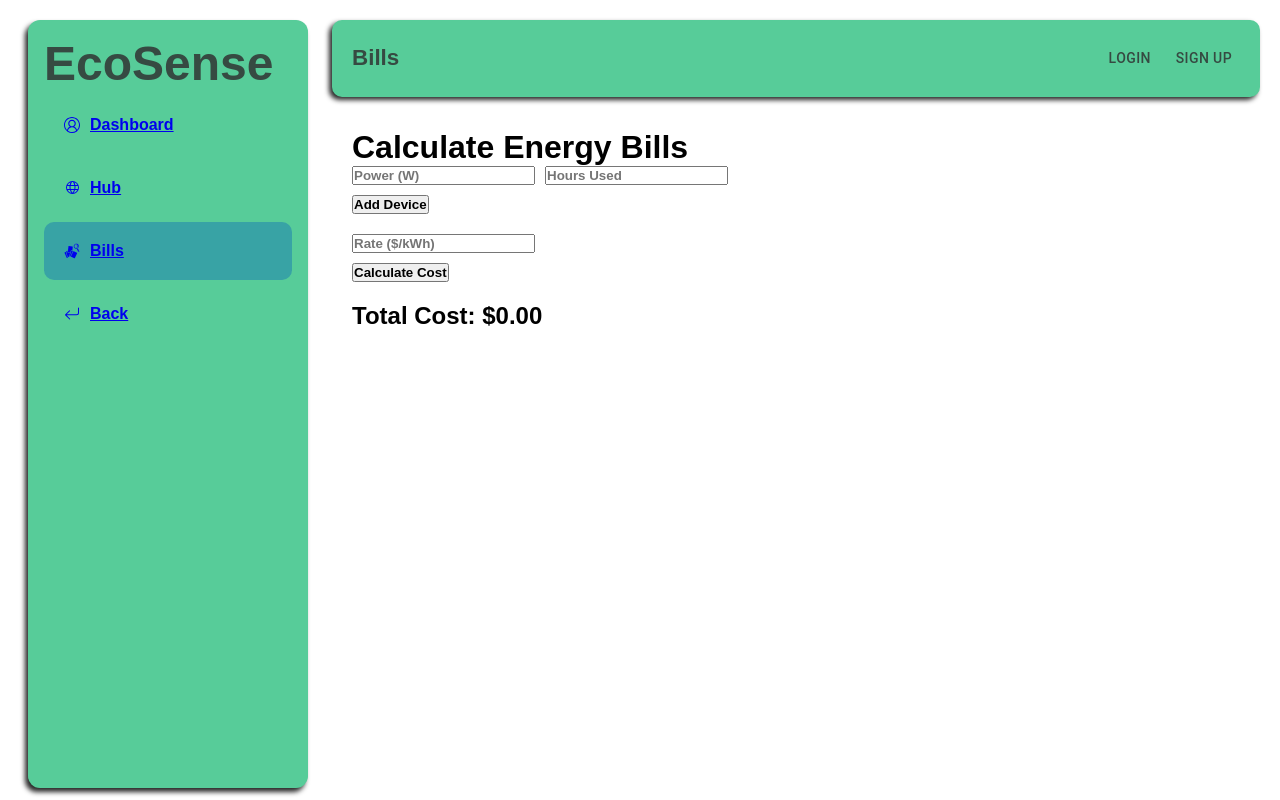
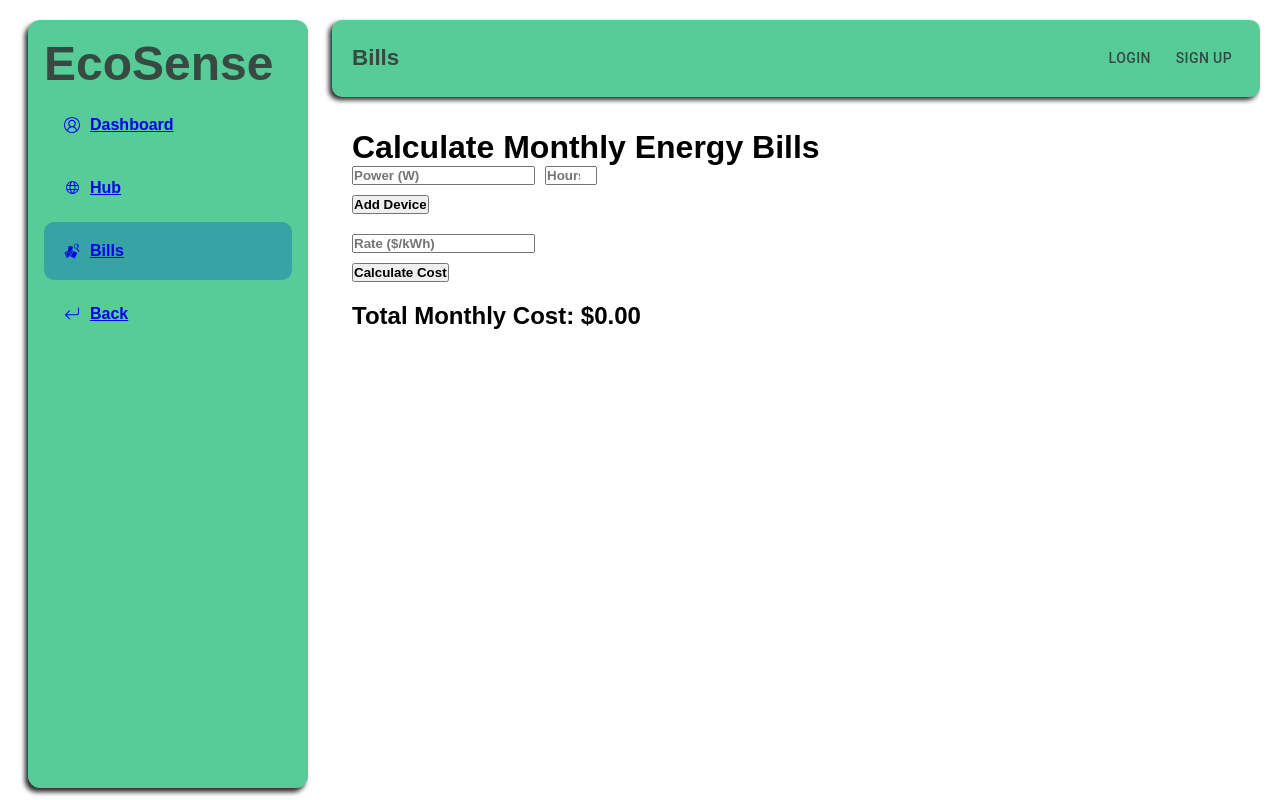
Before and after one commit to Jaehoonoo/EcoSense, a Next.js app: page /dashboard/bills in a window 1280 px wide. Built offline with nearby package versions, Linux system fonts and the light colour scheme; no server answers.

Commit message:
Added bill calculation

```diff
--- a/app/dashboard/bills/page.js
+++ b/app/dashboard/bills/page.js
@@ -1,3 +1,5 @@
+"use client"; // Marking this component as a Client Component
+
 import { useState } from 'react';
 
 export default function Bills() {
@@ -25,12 +27,13 @@ export default function Bills() {
             }
         });
         const cost = totalEnergy * parseFloat(rate);
-        setTotalCost(cost);
+        const monthlyCost = cost * 30; // Assuming 30 days in a month
+        setTotalCost(monthlyCost);
     };
 
     return (
         <div style={{ padding: '20px' }}>
-            <h1>Calculate Energy Bills</h1>
+            <h1>Calculate Monthly Energy Bills</h1>
             {devices.map((device, index) => (
                 <div key={index} style={{ marginBottom: '10px' }}>
                     <input
@@ -44,9 +47,11 @@ export default function Bills() {
                     <input
                         type="number"
                         name="hours"
-                        placeholder="Hours Used"
+                        placeholder="Hours Used Per Day"
                         value={device.hours}
                         onChange={event => handleDeviceChange(index, event)}
+                        min="0"
+                        max="24"
                         style={{ marginRight: '10px' }}
                     />
                 </div>
@@ -66,7 +71,7 @@ export default function Bills() {
             <button onClick={calculateCost} style={{ marginBottom: '20px' }}>
                 Calculate Cost
             </button>
-            <h2>Total Cost: ${totalCost.toFixed(2)}</h2>
+            <h2>Total Monthly Cost: ${totalCost.toFixed(2)}</h2>
         </div>
     );
 }
--- a/package.json
+++ b/package.json
@@ -11,10 +11,10 @@
   "dependencies": {
     "@clerk/nextjs": "^5.7.1",
     "@clerk/themes": "^2.1.35",
-    "@pinecone-database/pinecone": "^3.0.3",
     "@emotion/react": "^11.13.3",
     "@emotion/styled": "^11.13.0",
     "@mui/material": "^6.1.2",
+    "@pinecone-database/pinecone": "^3.0.3",
     "axios": "^1.7.7",
     "chart.js": "^4.4.4",
     "firebase": "^10.14.0",
```
Also changed, not shown: 1 other file (tests, documents, lock files or other folders).
